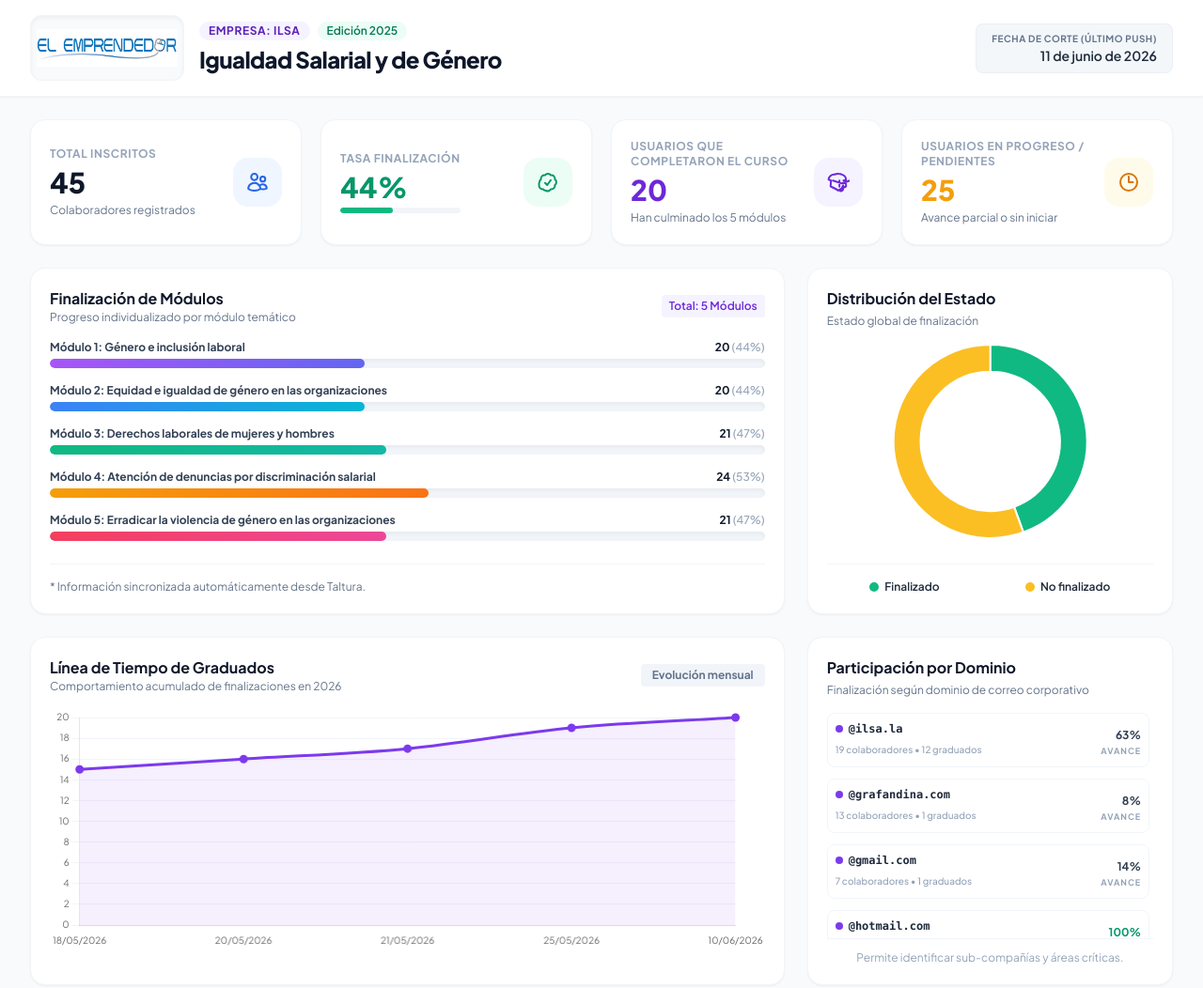
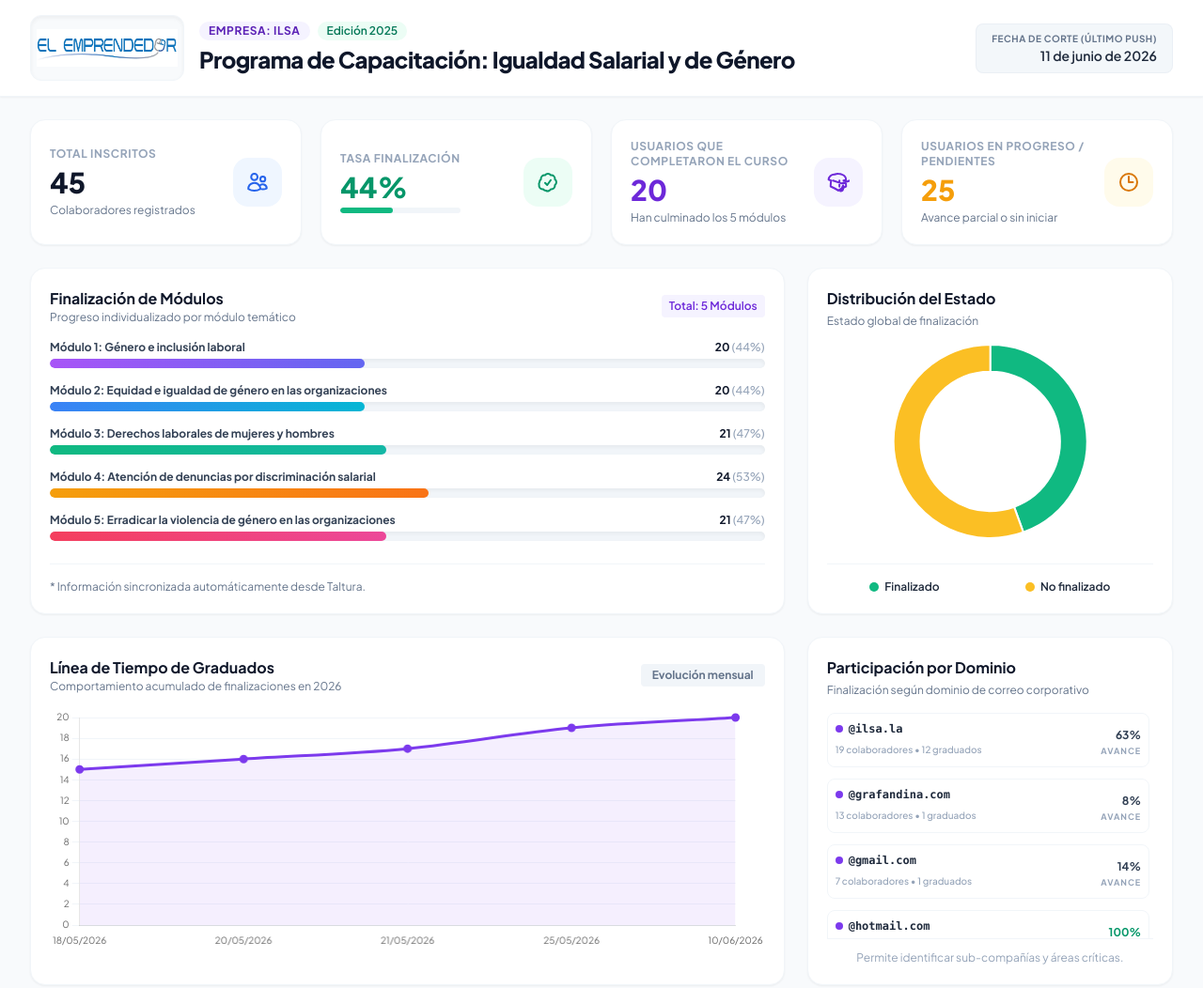
Before and after one commit to elemprendedoronline/dashboard_ILSA, a plain HTML site: page index.html in a window 1280 px wide. Shown: the top 1052 px of the page at 94% size. Drawn offline with nearby package versions, Linux system fonts and the light colour scheme.

Commit message:
título corregido

```diff
--- a/index.html
+++ b/index.html
@@ -119,7 +119,7 @@
                         <span class="px-2.5 py-0.5 rounded-full text-xs font-bold bg-brand-50 text-brand-700 tracking-wider uppercase">Empresa: ILSA</span>
                         <span class="px-2.5 py-0.5 rounded-full text-xs font-semibold bg-emerald-50 text-emerald-700">Edición 2025</span>
                     </div>
-                    <h1 class="text-xl sm:text-2xl font-extrabold tracking-tight text-slate-900 mt-1">Igualdad Salarial y de Género</h1>
+                    <h1 class="text-xl sm:text-2xl font-extrabold tracking-tight text-slate-900 mt-1">Programa de Capacitación: Igualdad Salarial y de Género</h1>
                 </div>
             </div>
 
```
